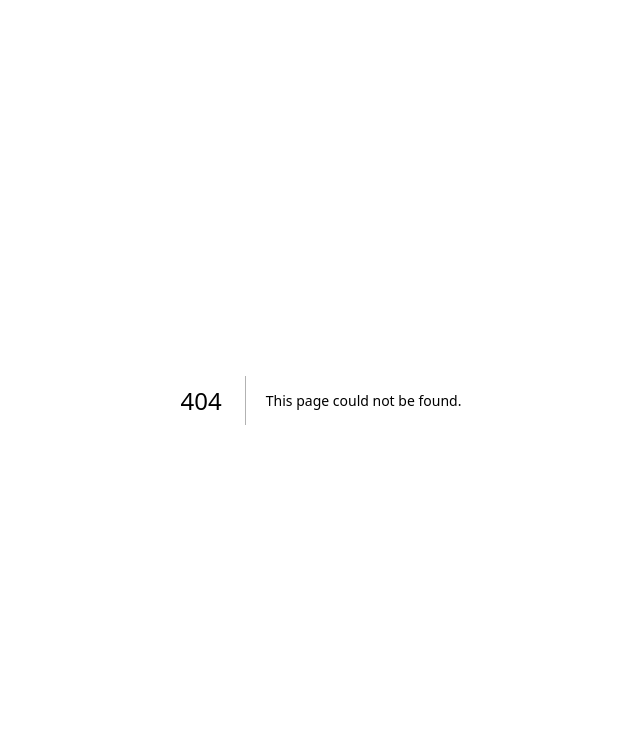
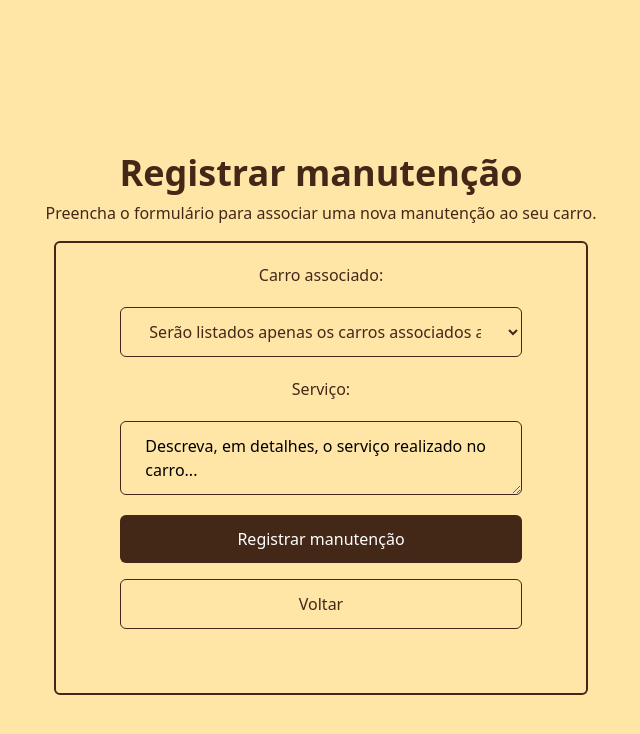
Before and after one commit to HenriqueCosta05/Hackathon-ContCode-Frontend, a Next.js app: page /usuarios/registrar-manutencao in a window 1280 px wide. Before the commit this address had no page. Shown: the top 734 px of the page, without its empty margins (319-959 px from the left). Built offline with nearby package versions, Linux system fonts and the light colour scheme.

Commit message:
feat: criação do formulário de registro de manutenções

```diff
--- /dev/null
+++ b/src/app/usuarios/registrar-manutencao/page.tsx
@@ -0,0 +1,37 @@
+'use client'
+
+import Link from "next/link";
+
+export default function ManutencaoForm() {
+
+
+    return (
+        <main className="flex flex-col w-full min-h-screen justify-center my-8 items-center">
+            <h1 className="text-4xl font-bold">Registrar manutenção</h1>
+            <p className="pt-2 text-center">
+                Preencha o formulário para associar uma nova manutenção ao seu carro.
+            </p>
+
+            <form className="flex flex-col space-y-5 pt-5 items-center border-2 border-primary p-16 w-5/12 rounded-md my-4">
+                <label className="space-x-3 block">
+                    Carro associado:
+                </label>
+                <select name="listar_carros" id="listar_carros" className="bg-transparent rounded-md placeholder-black py-3 px-6 border focus:border-2 border-primary focus:border-primary active:border-primary outline-none w-full">
+                    <option>Serão listados apenas os carros associados ao usuário...</option>
+                </select>
+                <label className="space-x-3 block">
+                    Serviço:
+                </label>
+                <textarea className="bg-transparent rounded-md placeholder-black py-3 px-6 border focus:border-2 border-primary focus:border-primary active:border-primary outline-none w-full" placeholder="Descreva, em detalhes, o serviço realizado no carro..."></textarea>
+
+                <div className="space-y-4 flex w-full flex-wrap">
+                    <Link href="/" className="bg-primary text-white hover:scale-[1.05] hover:transition-[.3s] p-3 rounded-md w-full text-center">Registrar manutenção</Link>
+
+                    <Link href="/" className="border border-primary text-primary hover:scale-[1.05] hover:transition-[.3s] p-3 rounded-md w-full text-center">
+                        Voltar
+                    </Link>
+                </div>
+            </form>
+        </main>
+    );
+}
```
Also changed, not shown: src/app/usuarios/cadastrar-carro/page.tsx (renamed from src/app/carros/form-carro/page.tsx).
